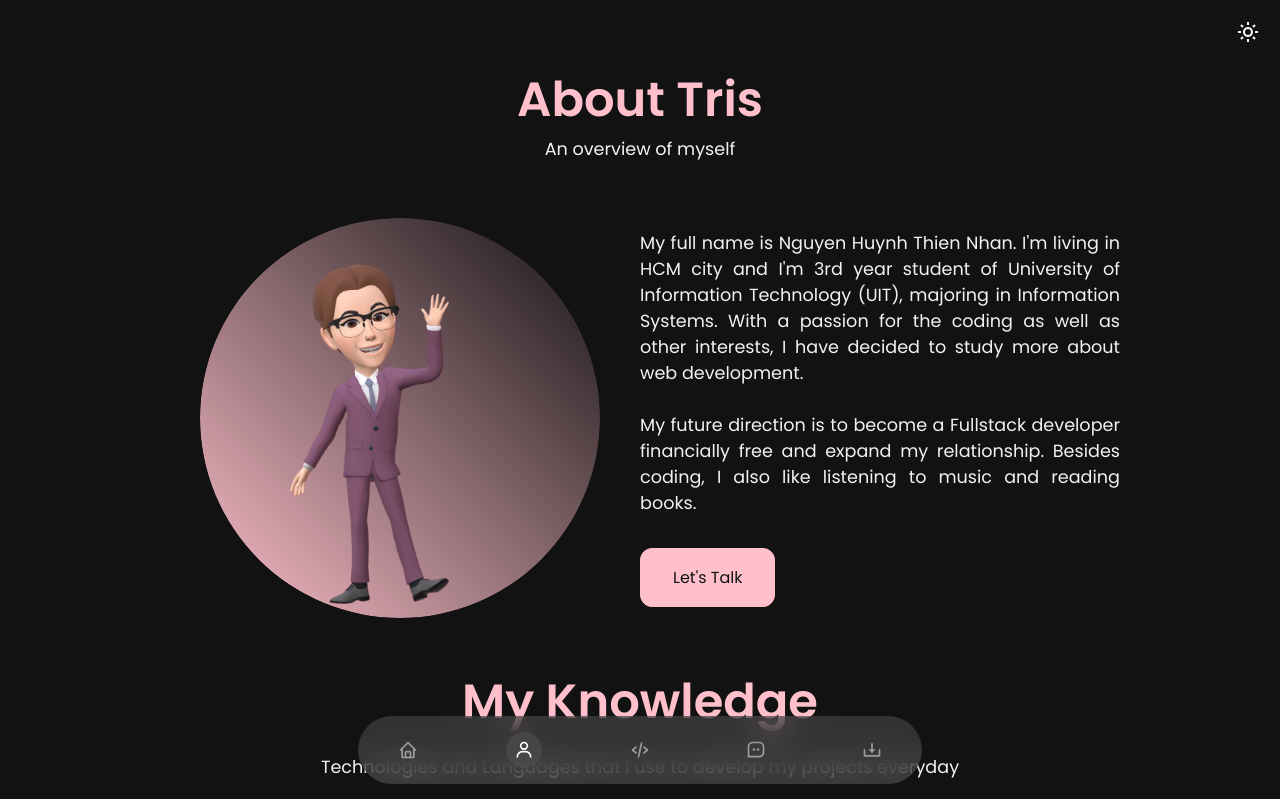
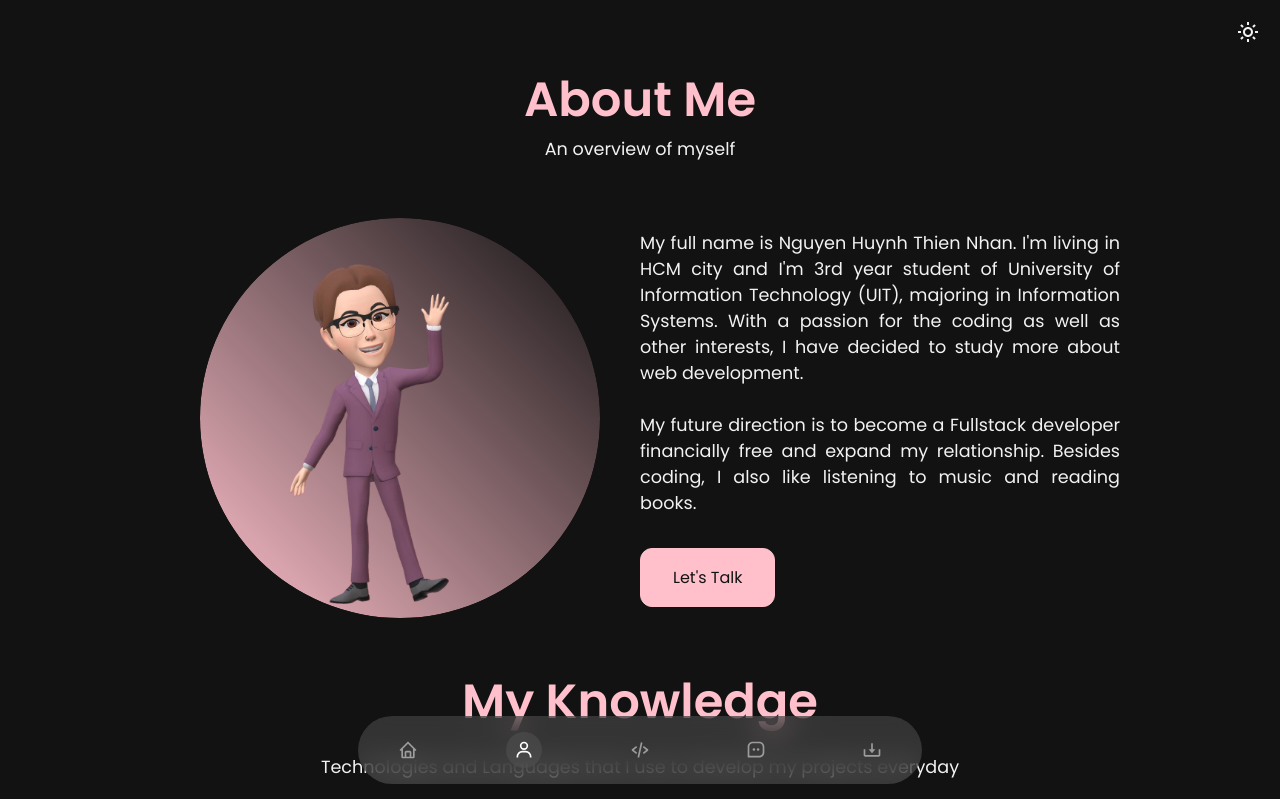
Before and after one commit to 25Dec/tnhan-portfolio, a React (Create React App) app: page /about in a window 1280 px wide. Shown: the top 799 px of the page. Built offline with nearby package versions, Linux system fonts and the light colour scheme.

Commit message:
changed about section

```diff
--- a/src/components/about/About.js
+++ b/src/components/about/About.js
@@ -6,7 +6,7 @@ import "./about.css";
 const About = () => {
 	return (
 		<section id="about">
-			<h2>About Tris</h2>
+			<h2>About Me</h2>
 			<p>An overview of myself</p>
 			<div className="container about__container">
 				<AboutDetails />
```
